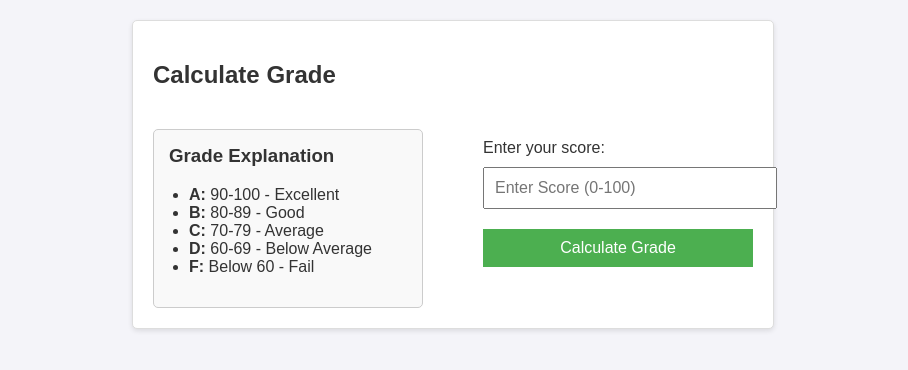
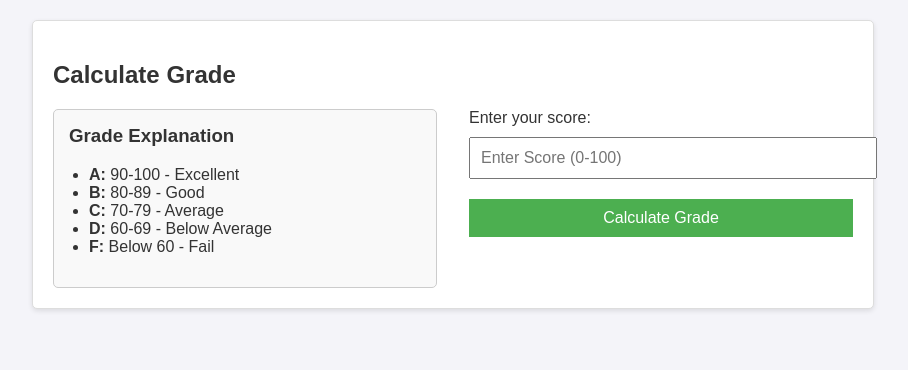
Before and after one commit to myoffice9899/Grade_students, a plain HTML site: page index.html in a window 1280 px wide. Shown: the whole page, without its empty margins (187-1095 px from the left). Drawn offline with Linux system fonts and the light colour scheme.

Commit message:
Update index.html

```diff
--- a/index.html
+++ b/index.html
@@ -13,7 +13,7 @@
             color: #333;
         }
         .container {
-            max-width: 600px;
+            max-width: 800px;
             margin: auto;
             padding: 20px;
             background: #fff;
@@ -23,14 +23,12 @@
         }
         .flex-container {
             display: flex;
+            flex-wrap: wrap;
             justify-content: space-between;
-            align-items: center;
+            gap: 20px;
         }
-        .left {
-            width: 45%;
-        }
-        .right {
-            width: 45%;
+        .left, .right {
+            width: 48%;
         }
         input, button {
             width: 100%;
@@ -56,7 +54,6 @@
             border-radius: 5px;
         }
         .grade-explanation {
-            margin-top: 20px;
             padding: 15px;
             background: #f9f9f9;
             border: 1px solid #ccc;
@@ -67,6 +64,13 @@
         }
         .grade-explanation ul {
             padding-left: 20px;
+        }
+
+        /* Responsive Design */
+        @media (max-width: 768px) {
+            .left, .right {
+                width: 100%;
+            }
         }
     </style>
 </head>
```
